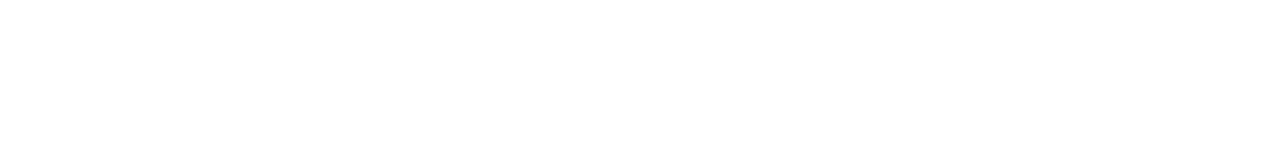
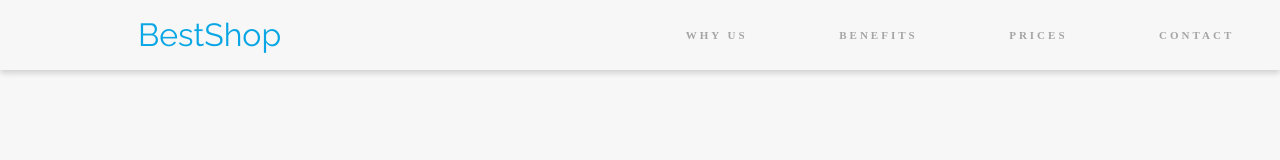
Before and after one commit to SzymonSzmydt/BestShop_Warsztat, a plain HTML site: page index.html in a window 1280 px wide. Drawn offline with Linux system fonts and the light colour scheme.

Commit message:
Sekcja otwierająca - header wraz z nawigacją

```diff
--- a/css/style.css
+++ b/css/style.css
@@ -3,7 +3,7 @@
     --color-primary-shadow: rgba(7, 172, 230, .16);
     --color-redish: #FB3B64;
     --color-green: #55DFB4;
-    --color-black: #00000;
+    --color-black: #000000;
     --color-grey: #A5A5A5;
     --color-light-gray: #F7F7F7;
     --color-white: #FFFFF;
@@ -14,3 +14,72 @@
 * {
     box-sizing: border-box;
 }
+
+body {
+    background-color: var(--color-light-gray);
+}
+
+.container {
+    width: 1352px;
+    margin-left: auto;
+    margin-right: auto;
+}
+
+.header {
+    width: 100%;
+    height: 70px;
+    top: 0;
+    left: 0;
+    box-shadow: 0 3px 6px #00000029;
+    display: flex;
+    align-items: center;
+    background-color: var(--color-white);
+}
+
+.navigation_logo {
+    width: 50%;
+    font-size: 32px;
+    font-family: var(--font-raleway);
+    display: flex;
+    align-items: center;
+    padding-left: 138px;
+}
+
+.navigation_logo a {
+    text-decoration: none;
+    color: var(--color-primary);
+}
+
+.navigation_logo a:hover {
+    color: var(--color-black);
+}
+
+.header_navigation {
+    width: 50%;
+    color: var(--color-grey);
+}
+
+.header_nav_list {
+    display: flex;
+    justify-content: space-around;
+    text-transform: uppercase;
+    text-align: center;
+    font-size: 11px;
+    line-height: 15px;
+    letter-spacing: 3px;
+    position: relative;
+    list-style: none;
+}
+
+li a {
+    padding: 28px 10px;
+    color: var(--color-grey);
+    font-weight: 600;
+    text-decoration: none;
+    border-bottom: 4px solid var(--color-primary) transpartent;
+}
+
+li a:hover {
+    color: var(--color-black);
+    border-bottom: 4px solid var(--color-primary);
+}
--- a/index.html
+++ b/index.html
@@ -14,5 +14,18 @@
 </head>
 <body>
 
+<header class="header">
+    <span class="navigation_logo"><a href="#">BestShop</a></span>
+    <nav class="header_navigation">
+        <ul class="header_nav_list">
+            <li><a href="#">why us</a></li>
+            <li><a href="#">benefits</a></li>
+            <li><a href="#">prices</a></li>
+            <li><a href="#">contact</a></li>
+        </ul>
+    </nav>
+
+</header>
+
 </body>
 </html>
```
